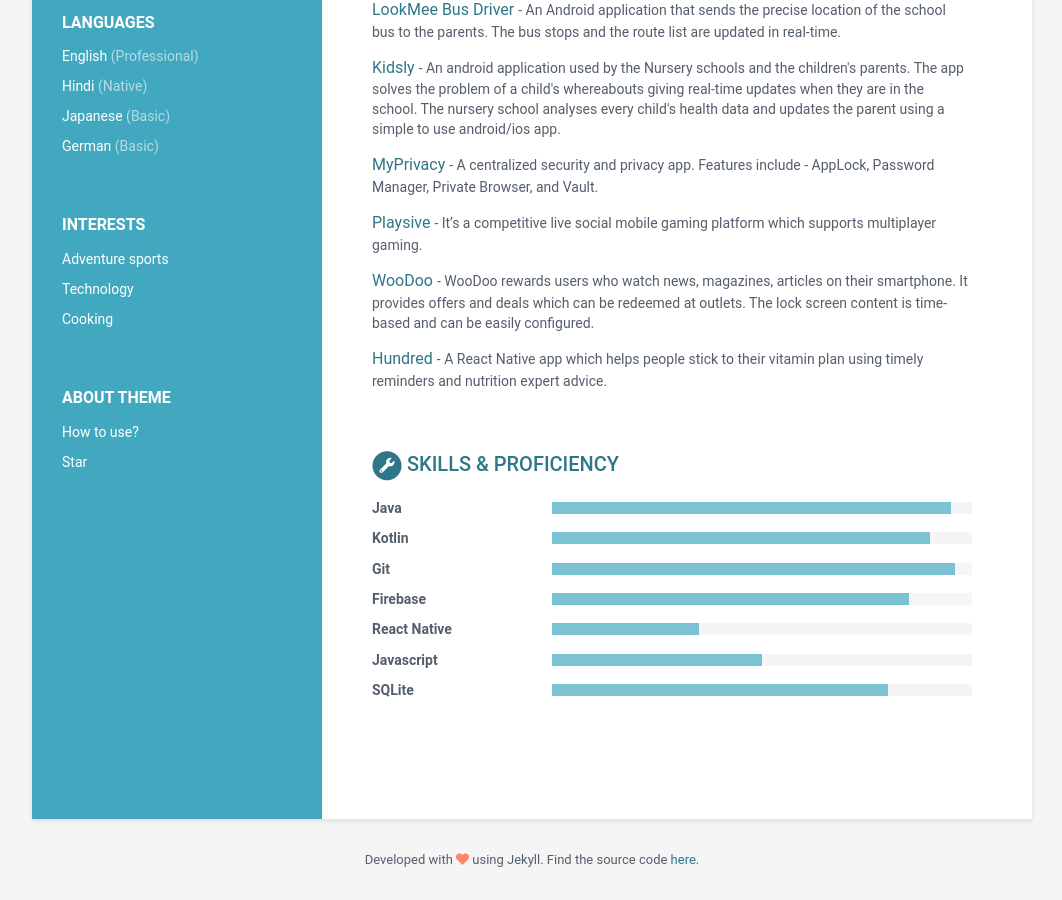
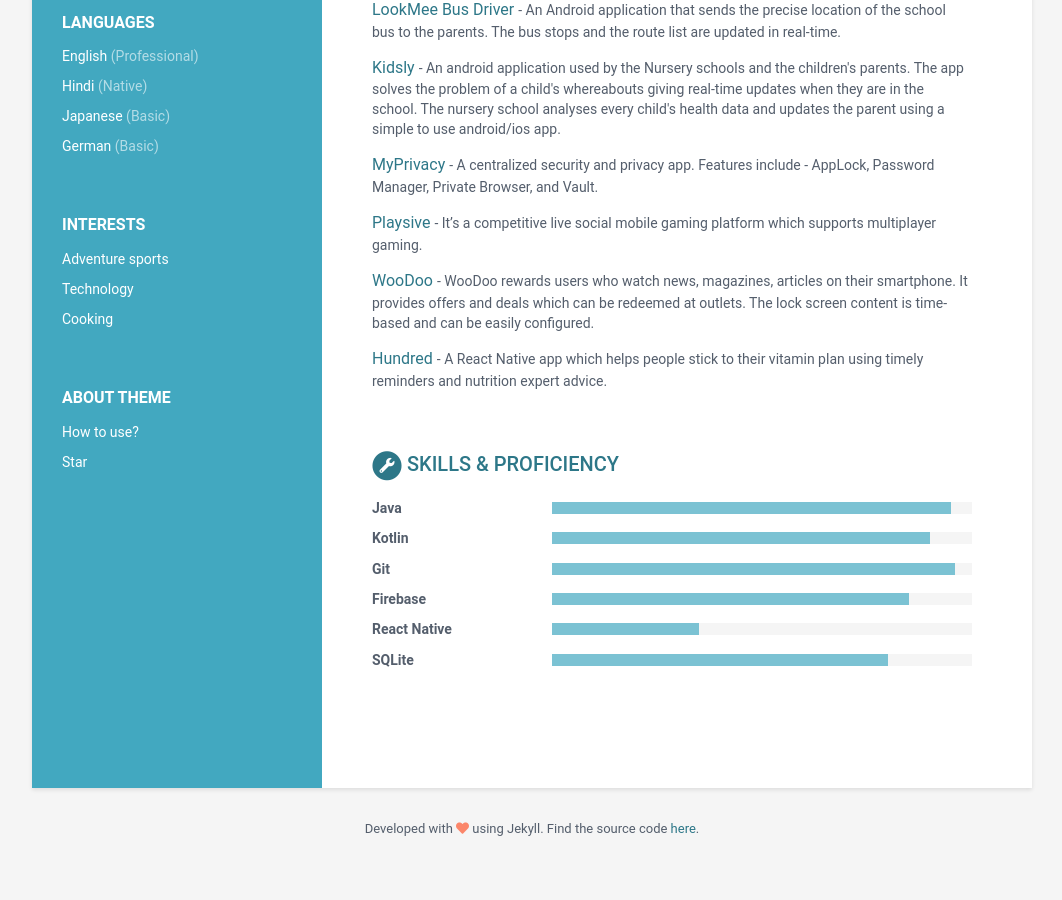
Before and after one commit to shubham08gupta/shubham08gupta.github.io, a Jekyll site: the page built from index.html, in a window 1280 px wide and 900 px high, scrolled down 1210 px. Shown: the whole window, without its empty margins (108-1170 px from the left). Built offline with Jekyll 4.4.1, drawn with Linux system fonts in a browser that asks for light colours; after the commit the page ends 2080 px from its top, so only the background shows below that.

```diff
--- a/_data/data.yml
+++ b/_data/data.yml
@@ -205,9 +205,6 @@
       - name: React Native
         level: 35%
 
-      - name: Javascript
-        level: 50%
-
       - name: SQLite
         level: 80%
 
```
